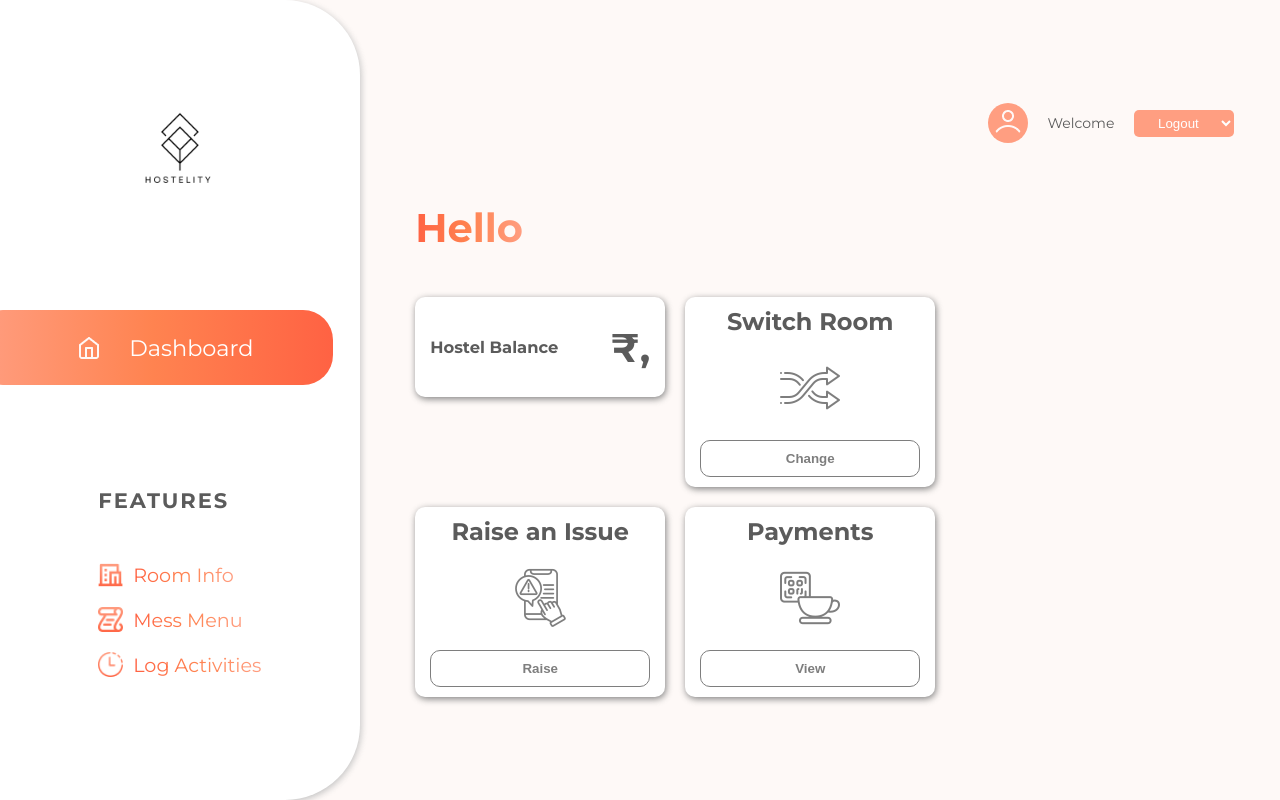
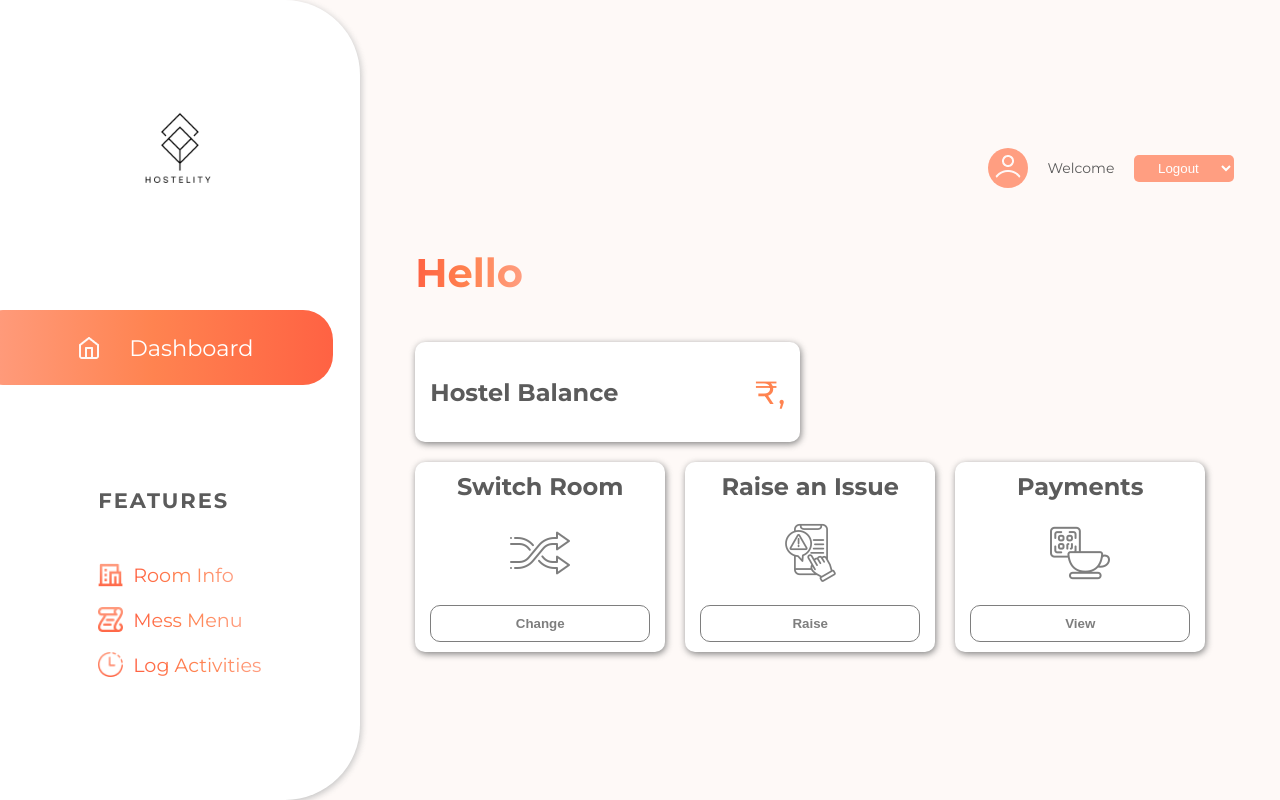
Before and after one commit to Girishbanua/Hostelity, a React (Vite) app in the folder client/: page /user in a window 1280 px wide. Built offline with nearby package versions, Linux system fonts and the light colour scheme; no server answers.

Commit message:
Add files via upload

```diff
--- a/client/src/styles/_UserDashboard.scss
+++ b/client/src/styles/_UserDashboard.scss
@@ -100,26 +100,36 @@
     font-size: 2.5rem;
     @include base.gradientText();
   }
+
   .details {
-    @include base.flex(flex-start, left);
+    // @include base.flex(flex-start, left);
     margin-top: 45px;
+    // gap: 20px;
+    // width: 80%;
+    // flex-wrap: wrap;
+    display: grid;
+    grid-template-areas:
+    "hdue hdue hdue mdue mdue mdue"
+    "menu1 menu1 menu2 menu2 menu3 menu3";
     gap: 20px;
-    width: 80%;
-    flex-wrap: wrap;
     .info {
       height: 100px;
-      width: 250px;
       background-color: white;
       padding: 10px 15px;
       border-radius: 10px;
       box-shadow: 1px 2px 7px gray;
       @include base.flex(center, space-between);
       h2 {
-        font-size: 2.5rem;
+        font-size: 2rem;
+        font-weight: 500;
+        color: base.$lightColor;
       }
-      img {
-        opacity: 0.6;
+      h3{
+        font-size: 1.5rem;
       }
+      // img {
+      //   opacity: 0.6;
+      // }
     }
     .action_menu {
       width: 250px;
@@ -142,4 +152,19 @@
       }
     }
   }
+  .hdue {
+    grid-area: hdue;
+  }
+  .mdue {
+    grid-area: mdue;
+  }
+  .menu1 {
+    grid-area: menu1;
+  }
+  .menu2 {
+    grid-area: menu2;
+  }
+  .menu3 {
+    grid-area: menu3;
+  }
 }
```
